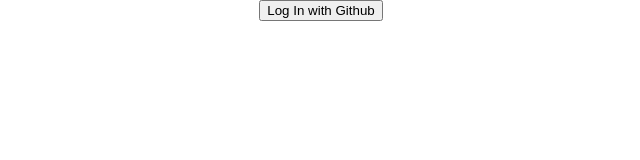
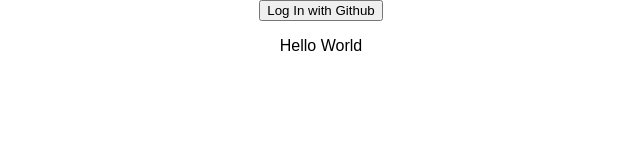
Before and after one commit to jlr7245/callcongress, a React (Create React App) app in the folder callcongress/: page / in a window 1280 px wide. Shown: the top 160 px of the page, without its empty margins (319-959 px from the left). Built offline with nearby package versions, Linux system fonts and the light colour scheme.

Commit message:
initial component renders

```diff
--- a/callcongress/src/App.js
+++ b/callcongress/src/App.js
@@ -1,14 +1,20 @@
 import React, { Component } from 'react';
+/// ==== LIBRARIES === ///
 import axios from 'axios';
 import moment from 'moment';
 import firebase from 'firebase';
+/// === COMPONENTS === ///
+import Initial from './components/Initial';
+/// === KEYS === ///
 import firebaseSpecs from './components/key.js';
+/// === STYLES === ///
 import './App.css';
 
-//* setting API variables *//
+/// === SETTING API THINGS === ///
 const fbaseKey = firebaseSpecs.apiKey;
 const fbaseUrl = firebaseSpecs.databaseURL;
 
+/// === APP COMPONENT STARTS HERE === ///
 class App extends Component {
   constructor() {
     super();
@@ -20,13 +26,19 @@ class App extends Component {
 
     //* state *//
     this.state = {
+      pageType: 'initial',
       uid: null,
     }
   }
 
+  ///// ======== LIFECYCLE METHODS ======== /////
+
   componentDidMount() {
 
   }
+
+
+  //// ======= AUTHENTICATION HELL ======== ///////
 
   authenticate() {
     var provider = new firebase.auth.GithubAuthProvider();
@@ -76,10 +88,22 @@ class App extends Component {
     }
   }
 
+  ///// ======= SETTING UP WHICH PAGE ==== /////
+  renderPage() {
+    if (this.state.pageType === 'initial') {
+      // stuff goes here
+      return <Initial />
+    }
+  }
+
   render() {
+
     return (
       <div className="App">
+        <div className="container">
           {this.renderLogin()}
+          {this.renderPage()}
+        </div>
       </div>
     );
   }
--- a/callcongress/src/components/Initial.js
+++ b/callcongress/src/components/Initial.js
@@ -0,0 +1,11 @@
+import React from 'react';
+
+class Initial extends React.Component {
+  render() {
+    return (
+      <p>Hello World</p>
+    )
+  }
+}
+
+export default Initial;
```
